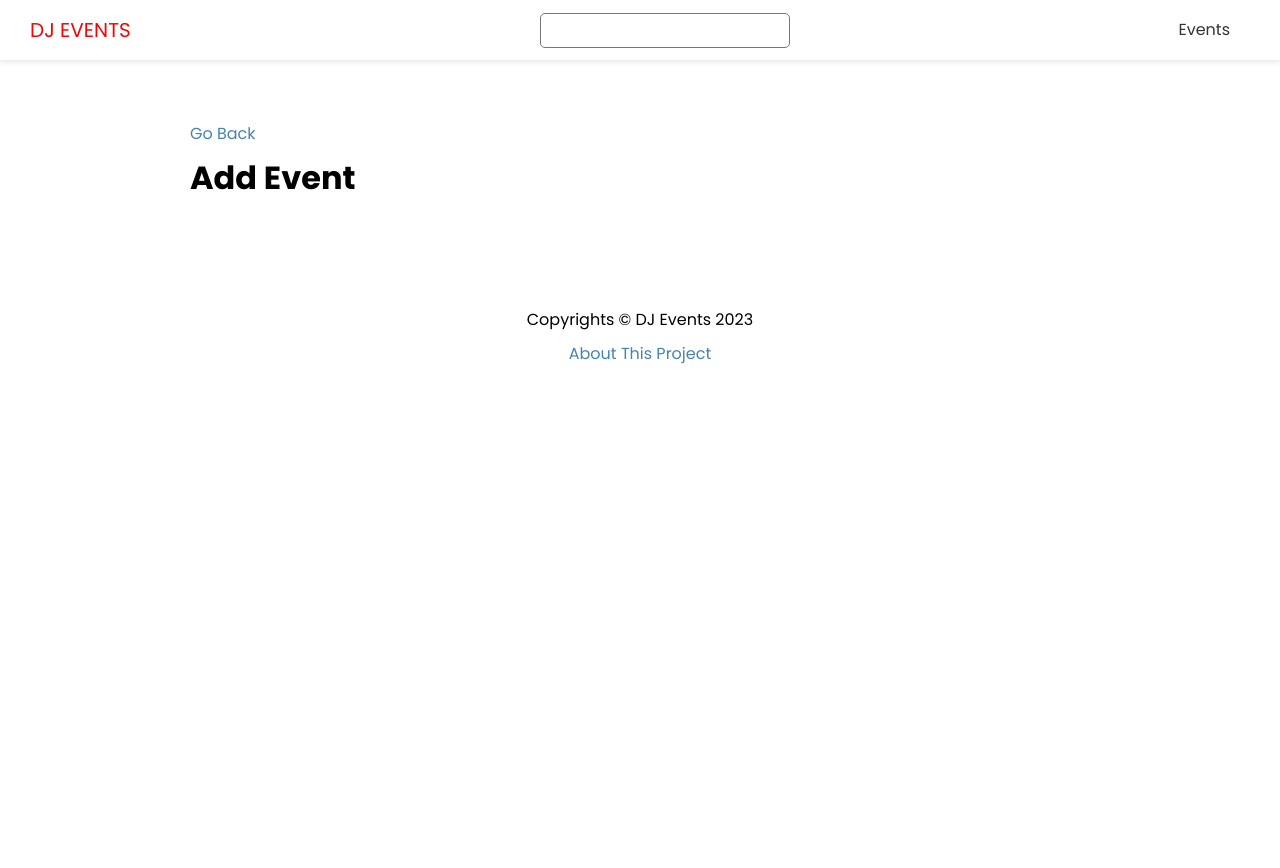
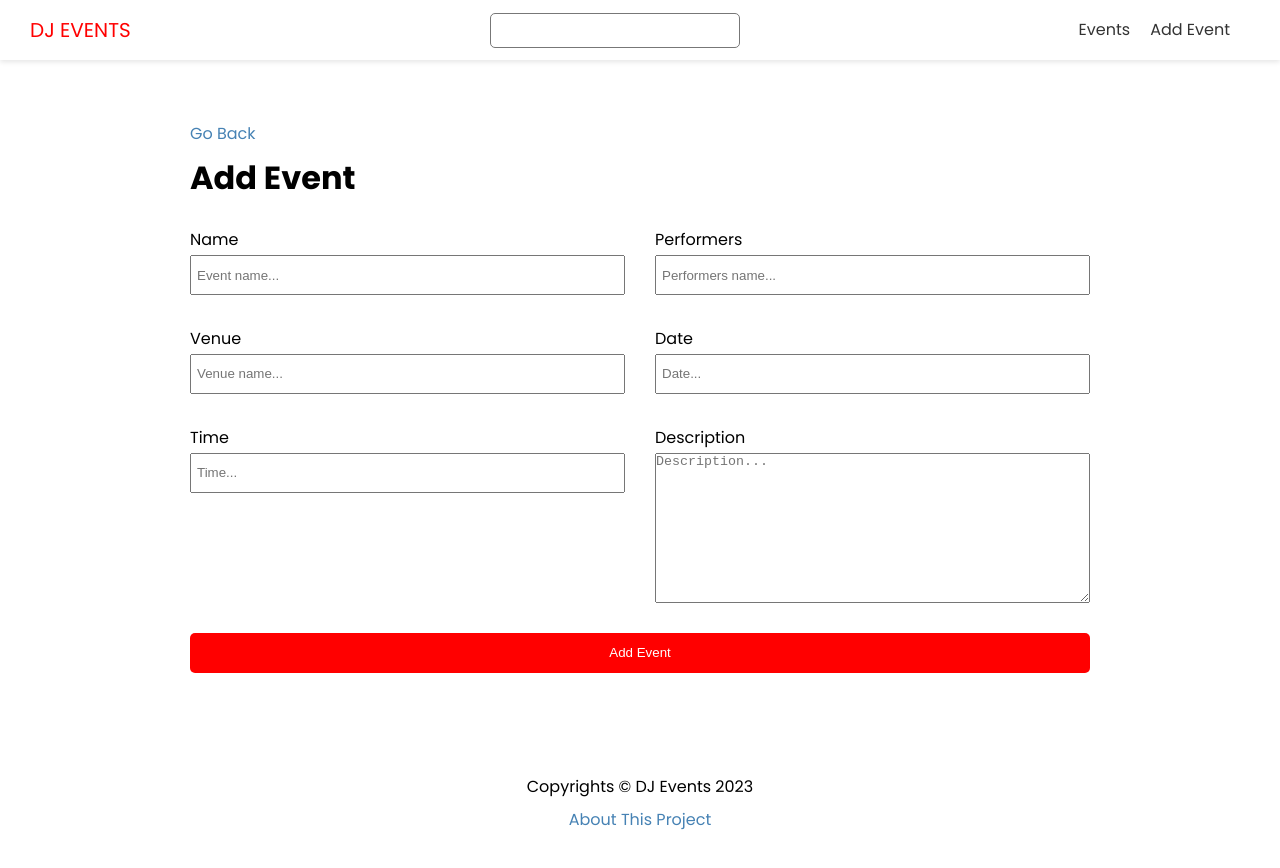
Before and after one commit to DiogoCastroSilva/next-js-tutorials, a Next.js app in the folder dj-events/dj-events-frontend/: page /events/add in a window 1280 px wide. Shown: the top 868 px of the page. Before the commit the page ends 800 px from the top, so only its background shows below. Built offline with nearby package versions, Linux system fonts and the light colour scheme.

Commit message:
feat(add): create the form to add a new event

```diff
--- a/dj-events/dj-events-frontend/components/header/header.tsx
+++ b/dj-events/dj-events-frontend/components/header/header.tsx
@@ -14,6 +14,9 @@ export default function Header() {
           <li>
             <Link href="/events">Events</Link>
           </li>
+          <li>
+            <Link href="/events/add">Add Event</Link>
+          </li>
         </ul>
       </nav>
     </header>
--- a/dj-events/dj-events-frontend/pages/events/add.tsx
+++ b/dj-events/dj-events-frontend/pages/events/add.tsx
@@ -1,11 +1,114 @@
+import { ChangeEvent, FormEvent, useState } from 'react';
 import Link from 'next/link';
+import { useRouter } from 'next/router';
 import { Layout } from '@/components/layout';
+import styles from '@/styles/Form.module.css';
+
+const defaultValues = {
+  name: {
+    id: 'name',
+    name: 'name',
+    label: 'Name',
+    placeholder: 'Event name...',
+    value: '',
+  },
+  performers: {
+    id: 'performers',
+    name: 'performers',
+    label: 'Performers',
+    placeholder: 'Performers name...',
+    value: '',
+  },
+  venue: {
+    id: 'venue',
+    name: 'venue',
+    label: 'Venue',
+    placeholder: 'Venue name...',
+    value: '',
+  },
+  date: {
+    id: 'date',
+    name: 'date',
+    label: 'Date',
+    placeholder: 'Date...',
+    value: '',
+  },
+  time: {
+    id: 'time',
+    name: 'time',
+    label: 'Time',
+    placeholder: 'Time...',
+    value: '',
+  },
+  description: {
+    id: 'description',
+    name: 'description',
+    label: 'Description',
+    placeholder: 'Description...',
+    value: '',
+    type: 'text-area',
+  },
+};
 
 export default function AddEventPage() {
+  const [textInputs, setTextInputs] = useState(defaultValues);
+  const router = useRouter();
+
+  const handleOnSubmit = (e: FormEvent) => {
+    e.preventDefault();
+    console.log(textInputs);
+  };
+
+  const handleOnChange = ({
+    target: { value, name },
+  }: ChangeEvent<HTMLInputElement | HTMLTextAreaElement>) => {
+    setTextInputs({
+      ...textInputs,
+      [name]: {
+        ...textInputs[name],
+        value,
+      },
+    });
+  };
+
   return (
     <Layout title="Add New Event">
       <Link href="/events">Go Back</Link>
       <h1>Add Event</h1>
+      <form onSubmit={handleOnSubmit} className={styles.form}>
+        <div className={styles.grid}>
+          {Object.keys(textInputs).map((key) => {
+            const { id, name, label, value, placeholder, type } =
+              textInputs[key];
+
+            return (
+              <div key={key}>
+                <label htmlFor="name">{label}</label>
+                {type && type === 'text-area' && (
+                  <textarea
+                    id={id}
+                    name={name}
+                    value={value}
+                    placeholder={placeholder}
+                    onChange={handleOnChange}
+                  ></textarea>
+                )}
+                {!type && (
+                  <input
+                    type="text"
+                    id={id}
+                    name={name}
+                    value={value}
+                    placeholder={placeholder}
+                    onChange={handleOnChange}
+                  />
+                )}
+              </div>
+            );
+          })}
+        </div>
+        <input type="submit" value="Add Event" className="btn" />
+      </form>
     </Layout>
   );
 }
--- /dev/null
+++ b/dj-events/dj-events-frontend/styles/Form.module.css
@@ -0,0 +1,39 @@
+.form label {
+  display: block;
+}
+
+.form input {
+  width: 100%;
+  height: 40px;
+  padding: 5px;
+}
+
+.form textarea {
+  width: 100%;
+  height: 150px;
+}
+
+.form input[type='submit'] {
+  display: block;
+  width: 100%;
+  margin: 20px 0 30px;
+}
+
+.form .file {
+  border: 1px #ccc solid;
+  background-color: #f4f4f4;
+  padding: 10px;
+}
+
+.grid {
+  display: grid;
+  grid-template-columns: 1fr 1fr;
+  gap: 30px;
+  margin-bottom: 20px;
+}
+
+@media (max-width: 600px) {
+  .grid {
+    grid-template-columns: 1fr;
+  }
+}
```
